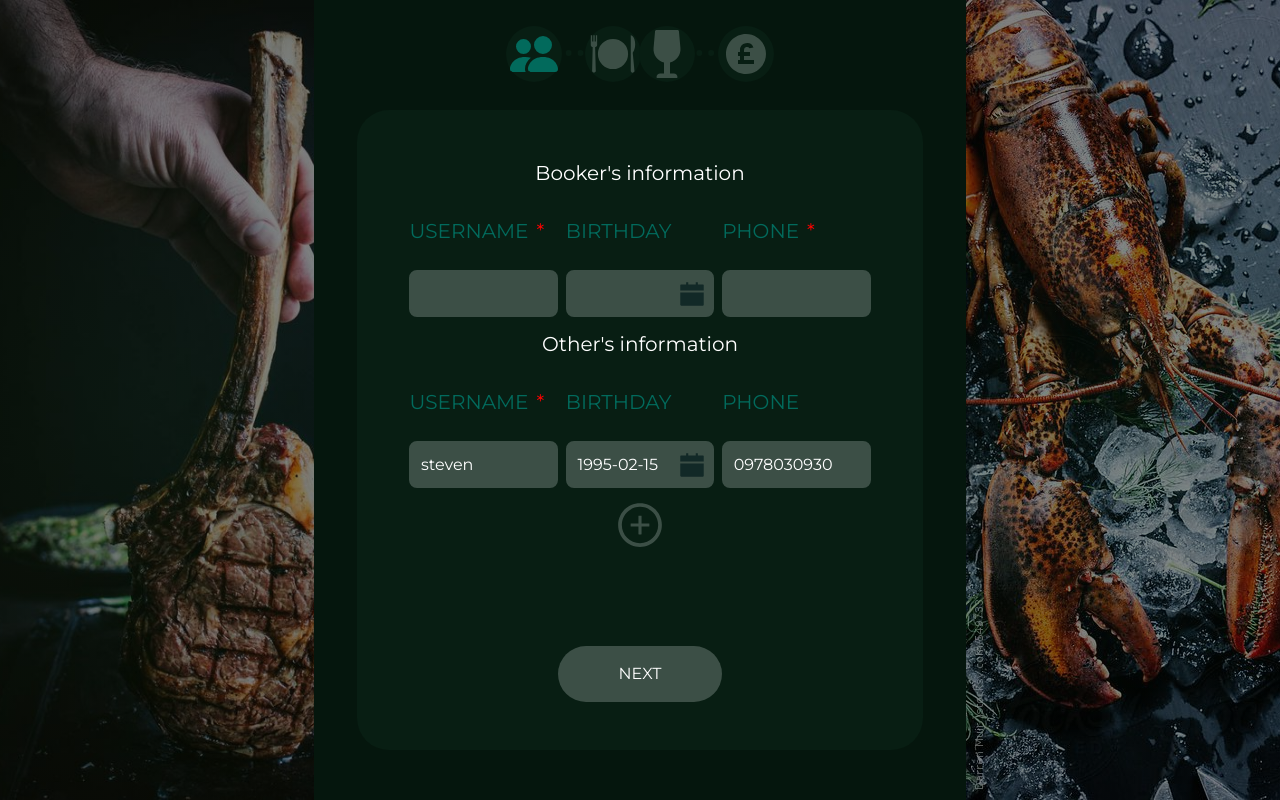
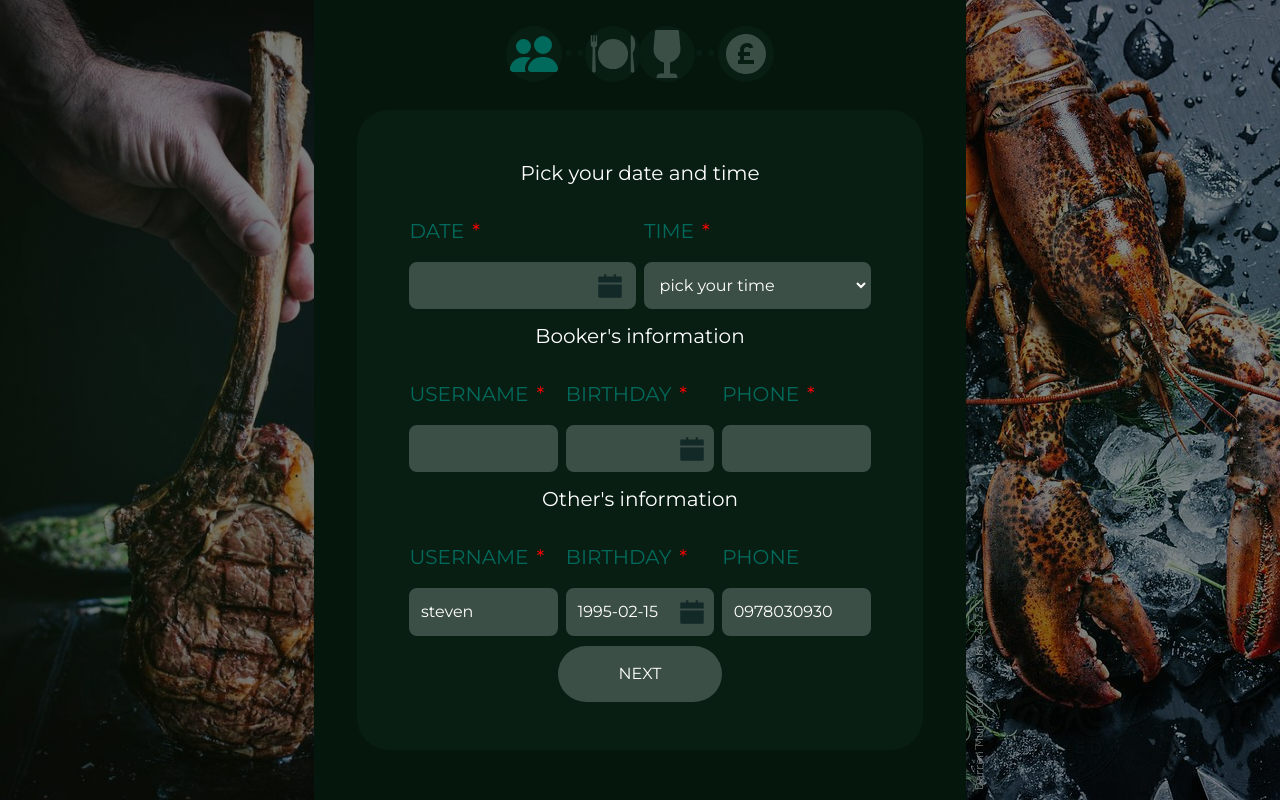
Before and after one commit to Stevenllin/restaurant-booking-system, a React (Create React App) app: page /booking in a window 1280 px wide. Both pictures are taken after a click on the button "BOOK A TABLE?". Built offline with nearby package versions, Linux system fonts and the light colour scheme; a web font is replaced by a local one.

Commit message:
[refactor] add date and time field to step 1  section

```diff
--- a/src/app/common/components/Feature/Booking/BookingStep1/BookingStep1.tsx
+++ b/src/app/common/components/Feature/Booking/BookingStep1/BookingStep1.tsx
@@ -6,12 +6,31 @@ import { BookingFormValues } from '../BookingLayout/types';
 import { useFormContext } from 'react-hook-form';
 import InputTextField from 'app/common/components/Form/InputTextField/InputTextField';
 import DatePickerField from 'app/common/components/Form/DatePickerField';
+import SelectField from 'app/common/components/Form/SelectField';
 import validationService from 'app/core/service/validationService';
 import { CalendarModeValuesEnum } from 'app/core/enum/common/calendarModeValuesEnum';
 import { AiOutlinePlusCircle } from 'react-icons/ai';
 import { BookingStep1Form, BookingStep1Props } from './types';
 
 const BookingStep1: React.FC<BookingStep1Props> = (props) => {
+  const selectOptions = [{
+      text: '17:00',
+      value: '17:00',
+    }, {
+      text: '18:00',
+      value: '18:00',
+    }, {
+      text: '18:00',
+      value: '18:00',
+    }, {
+      text: '19:00',
+      value: '19:00',
+    }, {
+      text: '20:00',
+      value: '20:00',
+    }
+  ]
+
   const { getValues, setValue } = useFormContext<BookingFormValues>();
   const schema = Yup.object().shape({
     booker: Yup.object().shape({
@@ -27,6 +46,7 @@ const BookingStep1: React.FC<BookingStep1Props> = (props) => {
   const reactHookForm = useForm<BookingStep1Form>({
     defaultValues: {
       date: getValues('date'),
+      time: getValues('time'),
       booker: {
         id: getValues('booker.id'),
         name: getValues('booker.name'),
@@ -43,7 +63,6 @@ const BookingStep1: React.FC<BookingStep1Props> = (props) => {
     /** @ts-ignore */
     resolver: yupResolver(schema),
   });
-
 
   const handleAddPeople = () => {
     const copiedOthers = reactHookForm.getValues('others')?.map(item => {
@@ -78,6 +97,23 @@ const BookingStep1: React.FC<BookingStep1Props> = (props) => {
     <form className="d-flex flex-column align-items-center justify-content-between h-100 p-5" onSubmit={reactHookForm.handleSubmit(handleSubmit)}>
       {/* <p className="font-md color-white">Basic Information</p> */}
       <div className="booking-step1-content">
+        <p className="title-main">Pick your date and time</p>
+        <div className="w-100 d-flex mb-2">
+          <DatePickerField
+            label="date"
+            name="date"
+            asterisk
+            mode={CalendarModeValuesEnum.Date}
+            control={reactHookForm.control}
+          />
+          <SelectField
+            label="time"
+            options={selectOptions}
+          asterisk
+          {...reactHookForm.register('time')}
+          errors={reactHookForm.formState.errors}
+          />
+        </div>
         <p className="title-main">Booker's information</p>
         <div className="w-100 d-flex mb-2">
           <InputTextField
@@ -90,6 +126,7 @@ const BookingStep1: React.FC<BookingStep1Props> = (props) => {
           <DatePickerField
             label="birthday"
             name="booker.birthday"
+            asterisk
             mode={CalendarModeValuesEnum.Birthday}
             control={reactHookForm.control}
           />
@@ -115,6 +152,7 @@ const BookingStep1: React.FC<BookingStep1Props> = (props) => {
               <DatePickerField
                 label="birthday"
                 name={`others.${person.id}.birthday`}
+                asterisk
                 mode={CalendarModeValuesEnum.Birthday}
                 control={reactHookForm.control}
               />
--- a/src/app/common/components/Feature/Booking/BookingStep1/form.ts
+++ b/src/app/common/components/Feature/Booking/BookingStep1/form.ts
@@ -3,6 +3,7 @@ import { BookingStep1Form } from './types';
 export const initBookingFormStep1: () => BookingStep1Form = () => {
   const form: BookingStep1Form = {
     date: '',
+    time: '',
     booker: {
       id: 1,
       name: '',
--- a/src/app/common/components/Feature/Booking/BookingStep1/types.ts
+++ b/src/app/common/components/Feature/Booking/BookingStep1/types.ts
@@ -4,6 +4,7 @@ export interface BookingStep1Props {
 
 export interface BookingStep1Form {
   date: string;
+  time: string;
   booker: Information;
   others?: Information[];
 }
--- a/src/app/common/components/Form/DatePickerField/DatePickerField.tsx
+++ b/src/app/common/components/Form/DatePickerField/DatePickerField.tsx
@@ -46,7 +46,7 @@ const DatePickerField = <TFieldValues extends FieldValues>({ name, control, labe
   return (
     <div className="date-picker-field m-1">
       {label && (
-        <label className="my-2">
+        <label className="mt-2">
           <p className="text-uppercase d-flex align-items-center">
             {label} {asterisk && <span className="color-danger ms-2">*</span>}
           </p>
--- a/src/app/common/components/Form/InputTextField/InputTextField.tsx
+++ b/src/app/common/components/Form/InputTextField/InputTextField.tsx
@@ -9,7 +9,7 @@ const InputTextField = React.forwardRef<HTMLInputElement, InputTextFieldProps>(
     return (
       <div className="input-text-field m-1">
         {label && (
-          <label className="my-2">
+          <label className="mt-2">
             <p className="text-uppercase d-flex align-items-center">
               {label} {asterisk && <span className="color-danger ms-2">*</span>}
             </p>
```
